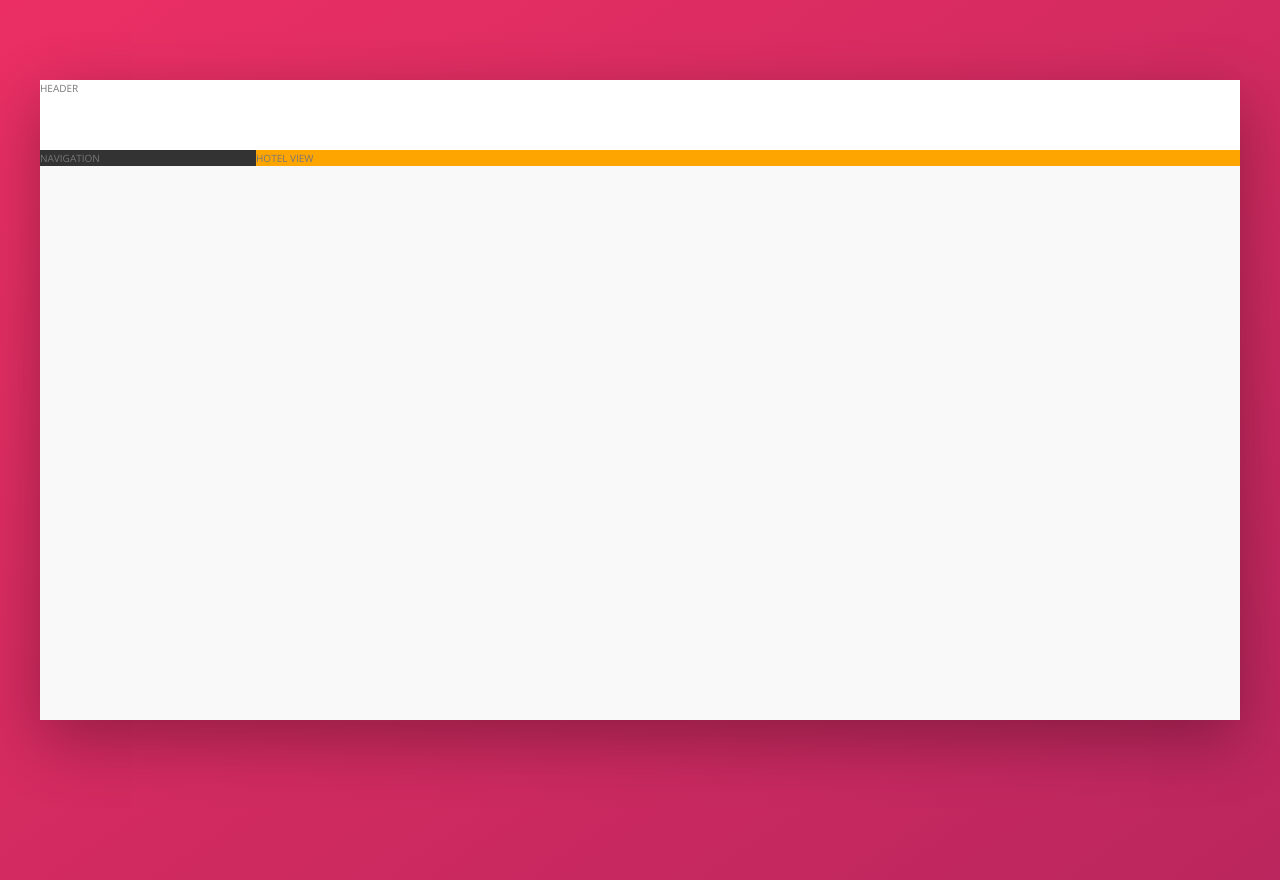
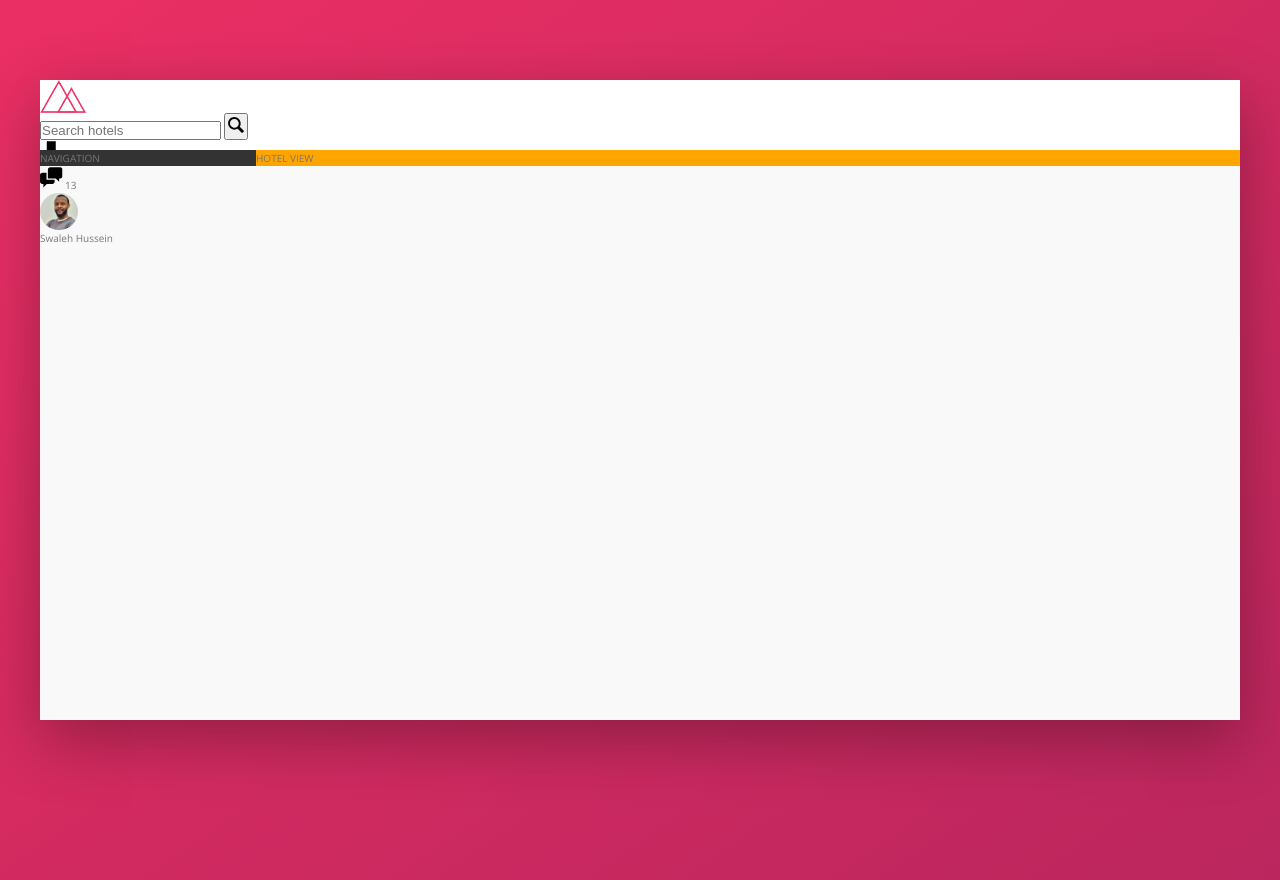
Before and after one commit to vibraniumSwaleh/TourTide, a website: page index.html in a window 1280 px wide. Drawn offline with nearby package versions, Linux system fonts and the light colour scheme.

Commit message:
add icons and setup navigation

```diff
--- a/index.html
+++ b/index.html
@@ -15,7 +15,49 @@
   </head>
   <body>
     <div class="container">
-      <header class="header">HEADER</header>
+      <header class="header">
+        <div class="logo-container">
+          <img src="img/logo.png" alt="tourtide logo" class="logo" />
+        </div>
+
+        <form action="#" class="search">
+          <input
+            type="text"
+            class="search__input"
+            placeholder="Search hotels"
+          />
+          <button class="search__button">
+            <svg class="search__icon">
+              <use xlink:href="icons/sprite.svg#icon-magnifying-glass"></use>
+            </svg>
+          </button>
+        </form>
+
+        <nav class="user-nav">
+          <div class="user-nav__icon-box">
+            <svg class="user-nav__icon">
+              <use xlink:href="icons/sprite.svg#icon-bookmark"></use>
+            </svg>
+            <span class="user-nav__user-notification">7</span>
+          </div>
+          <div class="user-nav__icon-box">
+            <svg class="user-nav__icon">
+              <use xlink:href="icons/sprite.svg#icon-chat"></use>
+            </svg>
+            <span class="user-nav__user-notification">13</span>
+          </div>
+          <div class="user-nav__icon-box">
+            <div class="user-nav__photo-containter">
+              <img
+                src="img/user.png"
+                alt="User photo"
+                class="user-nav__user-photo"
+              />
+            </div>
+            <span class="user-nav__user-name">Swaleh Hussein</span>
+          </div>
+        </nav>
+      </header>
       <div class="content">
         <nav class="sidebar">NAVIGATION</nav>
         <main class="hotel-view">HOTEL VIEW</main>
--- /dev/null
+++ b/sass/components/_logo.scss
@@ -0,0 +1,7 @@
+.logo-container {
+  height: 3.25rem;
+}
+
+.logo {
+  height: 100%;
+}
--- /dev/null
+++ b/sass/components/_search-bar.scss
@@ -0,0 +1,12 @@
+.search {
+  &__input {
+  }
+
+  &__button {
+  }
+
+  &__icon {
+    height: 2rem;
+    width: 2rem;
+  }
+}
--- /dev/null
+++ b/sass/components/_user-nav.scss
@@ -0,0 +1,24 @@
+.user-nav {
+  &__icon-box {
+  }
+
+  &__icon {
+    height: 2.25rem;
+    width: 2.25rem;
+  }
+
+  &__user-notification {
+  }
+
+  &__photo-containter {
+    height: 3.75rem;
+  }
+
+  &__user-photo {
+    height: 100%;
+    border-radius: 50%;
+  }
+
+  &__user-name {
+  }
+}
--- a/sass/main.scss
+++ b/sass/main.scss
@@ -5,9 +5,9 @@
 @import "base/base";
 @import "base/typography";
 
-// @import "components/";
-
-// @import "layout/";
+@import "components/logo";
+@import "components/search-bar";
+@import "components/user-nav";
 
 @import "pages/home";
 
```
Also changed, not shown: css/style.css, icons/SVG/aircraft-take-off.svg (added), icons/SVG/bookmark.svg (added), icons/SVG/chat.svg (added), icons/SVG/chevron-thin-right.svg (added), icons/SVG/home.svg (added), icons/SVG/key.svg (added), icons/SVG/location-pin.svg (added), icons/SVG/magnifying-glass.svg (added), icons/SVG/map.svg (added), icons/SVG/star.svg (added), icons/sprite.svg (added), img/user.jpg (deleted), img/user.png (added), 1 more files.
